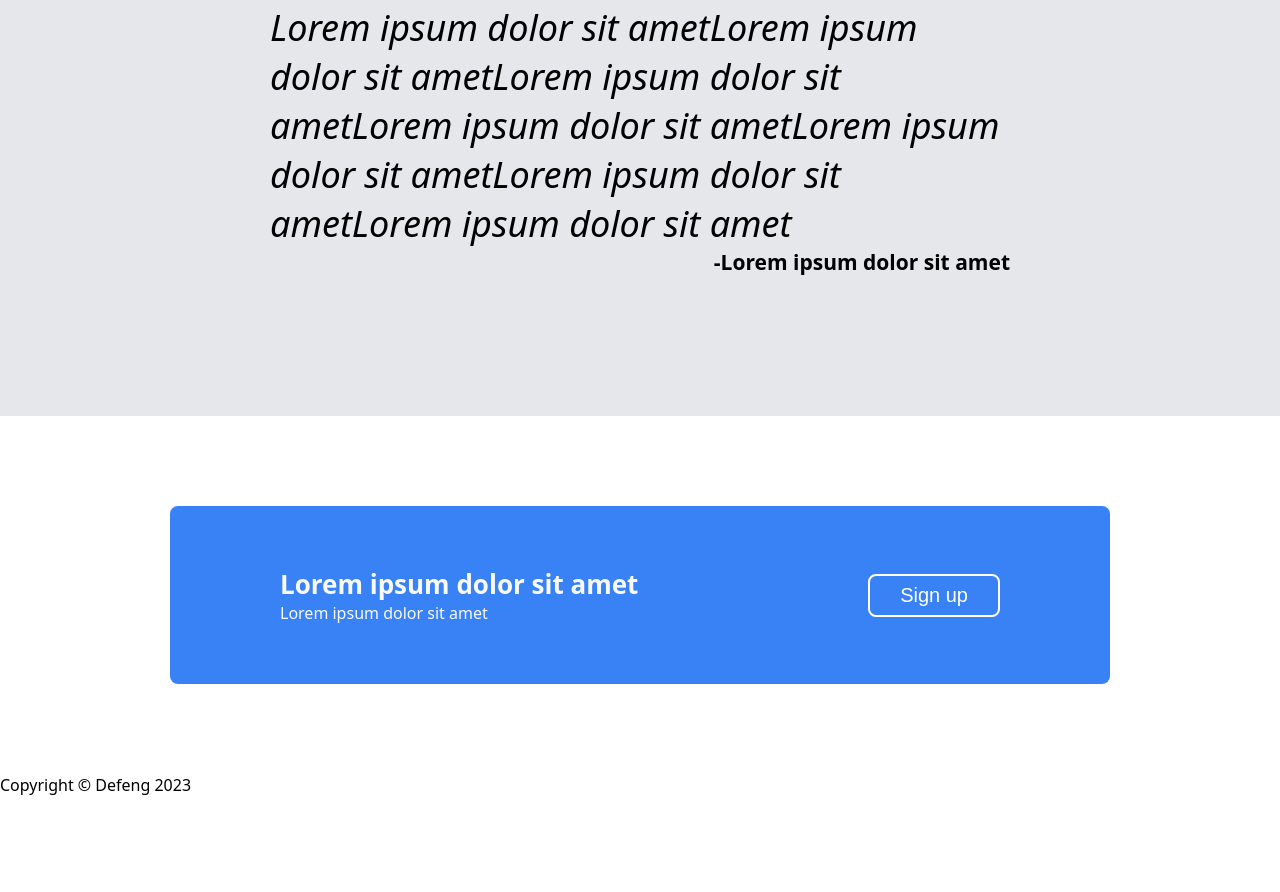
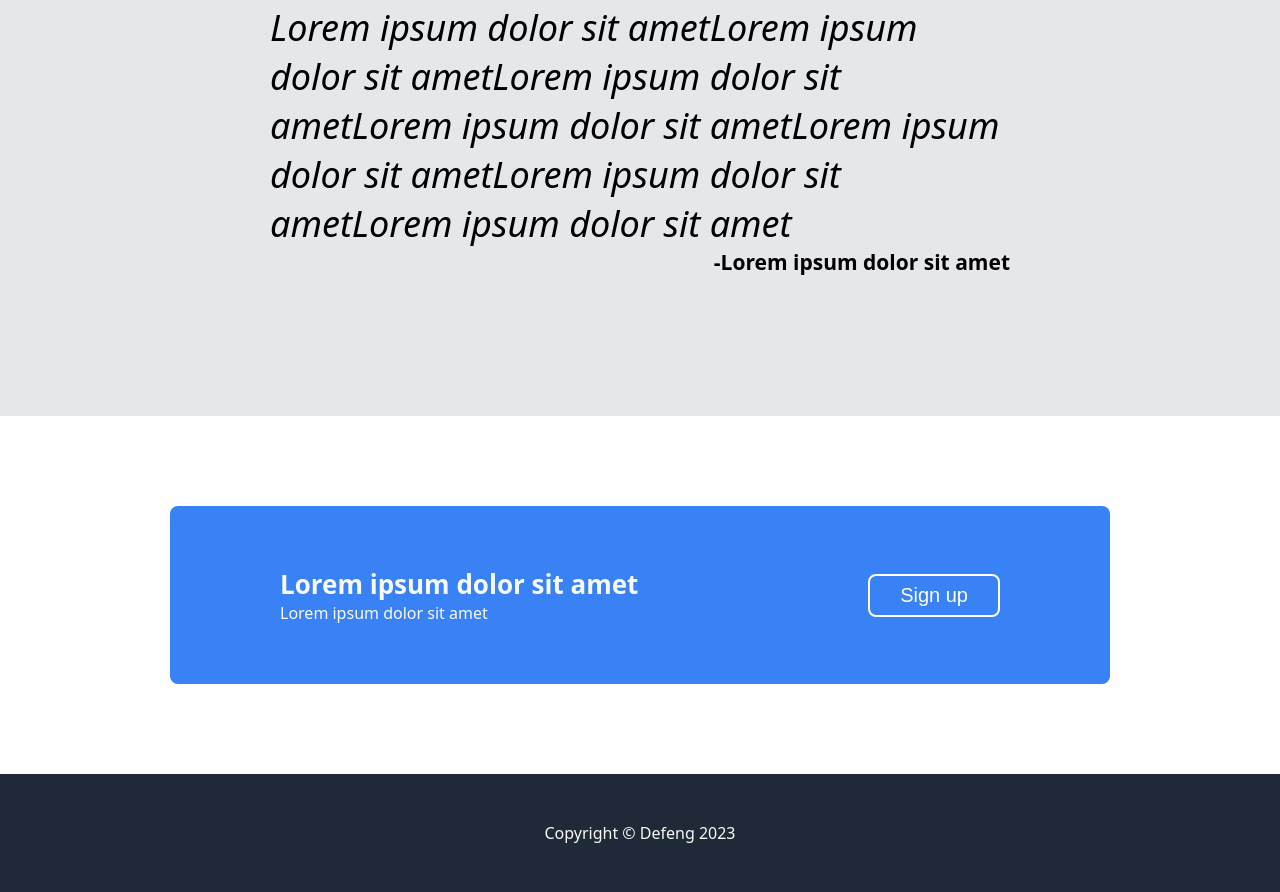
Before and after one commit to defenghu/landing-page, a plain HTML site: page index.html in a window 1280 px wide. Shown: the part 1141-2033 px from the top of the page. Before the commit the page ends 1937 px from the top, so only its background shows below. Drawn offline with Linux system fonts and the light colour scheme.

Commit message:
styled footer, finished styling website

```diff
--- a/styles.css
+++ b/styles.css
@@ -212,3 +212,19 @@ button {
     border-color: white;
     border-width: 2px;
 }
+
+/* FOOTER SECTION CSS */
+/* FOOTER SECTION CSS */
+/* FOOTER SECTION CSS */
+
+.section#footer {
+    display: flex;
+    background-color: #1F2937;
+    justify-content: center;
+    align-items: center;
+    justify-self: flex-end;
+    margin: 0;
+    padding: 3em;
+    color: #F9FAF8;
+    text-align: center;
+}
```
